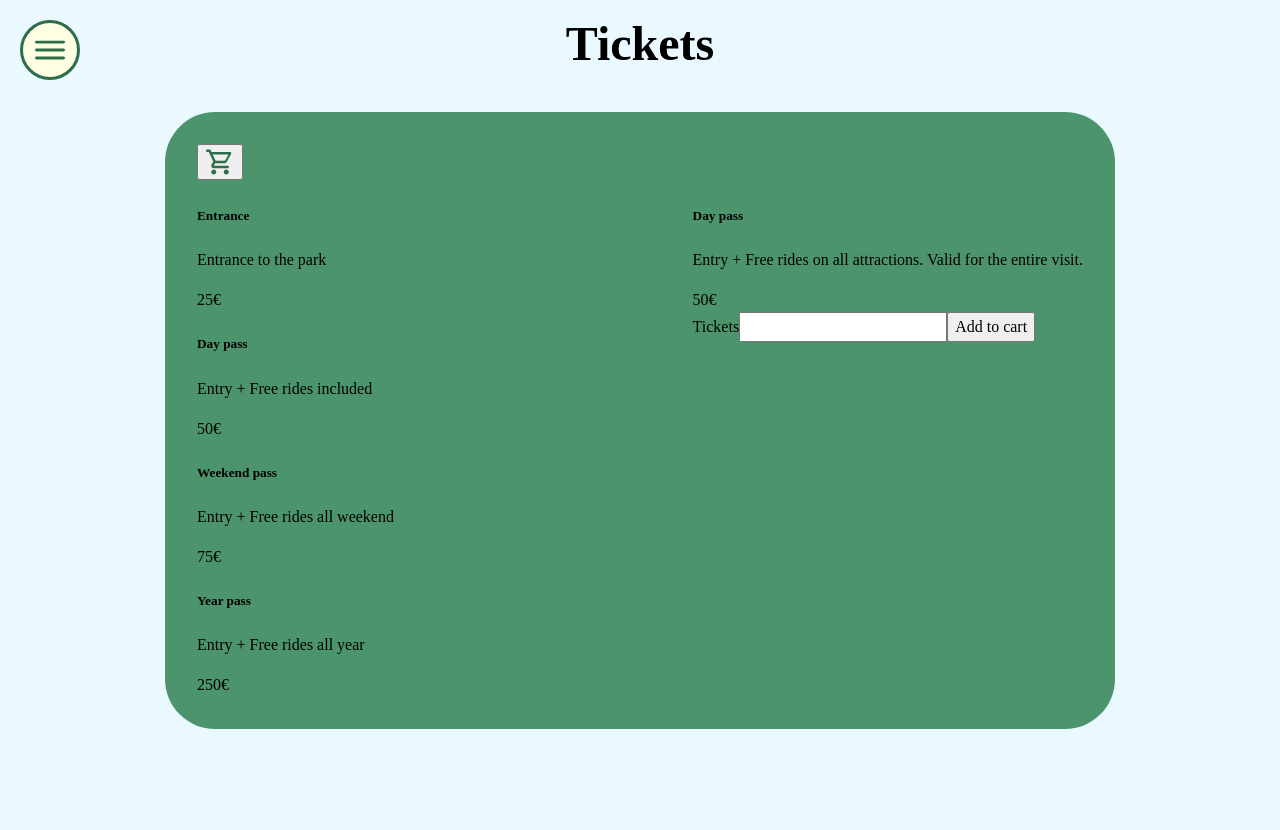
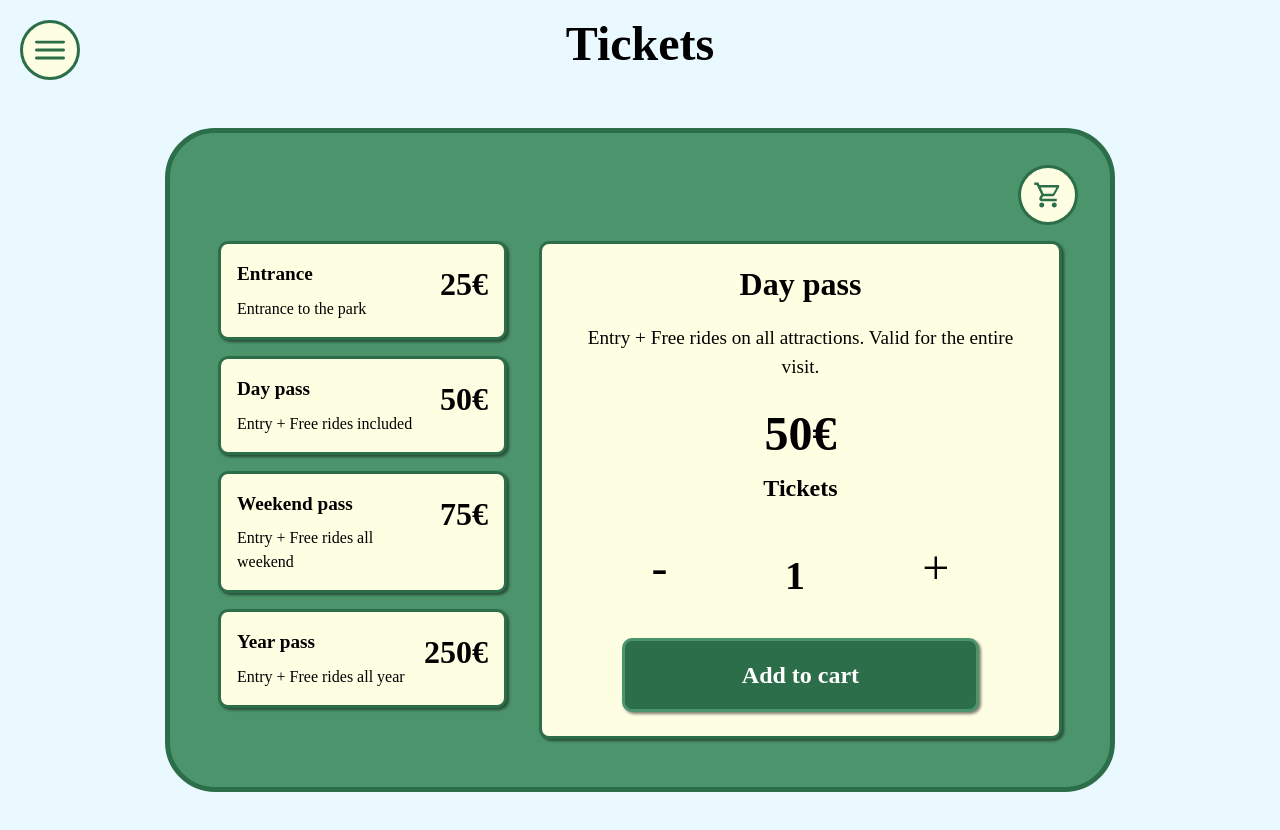
Before and after one commit to Mercenaress/amusement-park, a React (Vite) app: page /tickets in a window 1280 px wide. Shown: the top 830 px of the page. Before the commit the page ends 808 px from the top, so only its background shows below. Built offline with nearby package versions, Linux system fonts and the light colour scheme; a web font is replaced by a local one.

Commit message:
Styled ticket page

```diff
--- a/src/components/LargeButton.jsx
+++ b/src/components/LargeButton.jsx
@@ -1,6 +1,8 @@
+import style from "./LargeButton.module.scss"
+
 function LargeButton({buttonText}) {
     return (
-        <button>{buttonText}</button>
+        <button className={style.largeButton}>{buttonText}</button>
      );
 }
 
--- /dev/null
+++ b/src/components/LargeButton.module.scss
@@ -0,0 +1,13 @@
+@import '../variables/Variables.scss';
+
+.largeButton {
+    background-color: $forestGreen;
+    border: solid 3px $marzipanGreen;
+    border-radius: 10px;
+    box-shadow: 2px 2px 3px 0px rgba(0,0,0,0.5);
+    font-size: 1.5rem;
+    color: $white;
+    font-weight: 600;
+    margin: 0.5rem 2rem;
+    padding: 1rem;
+}
--- a/src/components/TicketCard.jsx
+++ b/src/components/TicketCard.jsx
@@ -6,7 +6,7 @@ import style from "./TicketCard.module.scss";
 function TicketCard() {
     return (
         <article className={style.ticketsCard}>
-            <button><img src={cartIcon} alt="" /></button>
+            <button className={style.cartButton}><img src={cartIcon} alt="" /></button>
             <section className={style.ticketOptionsInfoWrap}>
                 <section>
                     <TicketOptions titleText={'Entrance'} bodyText={'Entrance to the park'} price={"25"}/>
--- a/src/components/TicketCard.module.scss
+++ b/src/components/TicketCard.module.scss
@@ -4,8 +4,19 @@
     background-color: $marzipanGreen;
     width: 950px;
     padding: 2rem;
+    border: solid 5px $forestGreen;
     border-radius: 50px;
-    margin: 2rem;
+    margin: 3rem;
+    display: flex;
+    flex-direction: column;
+    font-family: $font;
+}
+
+.cartButton {
+    display: flex;
+    align-self: flex-end;
+    @include round-button-styles;
+    @include center-flex;
 }
 
 .ticketOptionsInfoWrap {
--- a/src/components/TicketInformationCard.jsx
+++ b/src/components/TicketInformationCard.jsx
@@ -1,16 +1,21 @@
 import LargeButton from "./LargeButton";
+import style from "./TicketInformationCard.module.scss"
 
 function TicketInformationCard() {
     return (
-        <article>
+        <article className={style.ticketInformationWrap}>
             <section>
-                <h5>Day pass</h5>
-                <p>Entry + Free rides on all attractions. Valid for the entire visit.</p>
+                <h4 className={style.infoTitle}>Day pass</h4>
+                <p className={style.infoBody}>Entry + Free rides on all attractions. Valid for the entire visit.</p>
             </section>
-            <p>50€</p>
-            <section>
-                <label htmlFor="ticket">Tickets</label>
-                <input type="number" id="ticket" />
+            <p className={style.infoPrice}>50€</p>
+            <section className={style.ticketInputWrap}>
+                <p className={style.tickets}>Tickets</p>
+                <section className={style.ticketAmountWrap}>
+                    <button className={style.amountButtons}>-</button>
+                    <p className={style.ticketAmount}>1</p>
+                    <button className={style.amountButtons}>+</button>
+                </section>
                 <LargeButton buttonText={'Add to cart'}/>
             </section>
         </article>
--- a/src/components/TicketInformationCard.module.scss
+++ b/src/components/TicketInformationCard.module.scss
@@ -1 +1,60 @@
 @import '../variables/Variables.scss';
+
+.ticketInformationWrap {
+    background-color: $primaryYellow;
+    border-radius: 10px;
+    border: solid 3px $forestGreen;
+    box-shadow: 2px 2px 3px 0px rgba(0,0,0,0.5);
+    margin: 1rem;
+    padding: 1rem;
+    text-align: center;
+    display: flex;
+    flex-direction: column;
+    justify-content: space-around;
+}
+
+.infoTitle {
+    font-size: 2rem;
+    margin: 0;
+}
+
+.infoBody {
+    font-size: 1.2rem;
+    margin: 1rem;
+}
+
+.infoPrice {
+    font-size: 3rem;
+    font-weight: 600;
+    margin: 0;
+}
+
+.ticketInputWrap {
+    display: flex;
+    flex-direction: column;
+    padding: 0 2rem;
+}
+
+.tickets {
+    font-size: 1.5rem;
+    margin: 0;
+    font-weight: 600;
+}
+
+.ticketAmountWrap {
+    display: flex;
+    justify-content: space-around;
+    align-items: center;
+}
+
+.amountButtons {
+    background-color: rgba(0,0,0,0);
+    border: none;
+    font-size: 3rem;
+}
+
+.ticketAmount {
+    font-size: 2.5rem;
+    font-weight: 600;
+    margin-bottom: 1.5rem;
+}
--- a/src/components/TicketOptions.jsx
+++ b/src/components/TicketOptions.jsx
@@ -1,11 +1,13 @@
+import style from "./TicketOptions.module.scss";
+
 function TicketOptions({titleText, bodyText, price}) {
     return (
-        <article>
+        <article className={style.ticketOptionWrap}>
             <section>
-                <h5>{titleText}</h5>
-                <p>{bodyText}</p>
+                <h4 className={style.optionTitle}>{titleText}</h4>
+                <p className={style.optionBody}>{bodyText}</p>
             </section>
-            <p>{price}€</p>
+            <p className={style.optionPrice}>{price}€</p>
         </article>
      );
 }
--- a/src/components/TicketOptions.module.scss
+++ b/src/components/TicketOptions.module.scss
@@ -1 +1,27 @@
 @import '../variables/Variables.scss';
+
+.ticketOptionWrap {
+    display: flex;
+    justify-content: space-between;
+    background-color: $primaryYellow;
+    border-radius: 10px;
+    border: solid 3px $forestGreen;
+    box-shadow: 2px 2px 3px 0px rgba(0,0,0,0.5);
+    margin: 1rem;
+    padding: .5rem;
+}
+
+.optionTitle {
+    font-size: 1.2rem;
+    margin: .5rem;
+}
+
+.optionBody {
+    margin: .5rem;
+}
+
+.optionPrice {
+    font-size: 2rem;
+    font-weight: 600;
+    margin: .5rem;
+}
```
